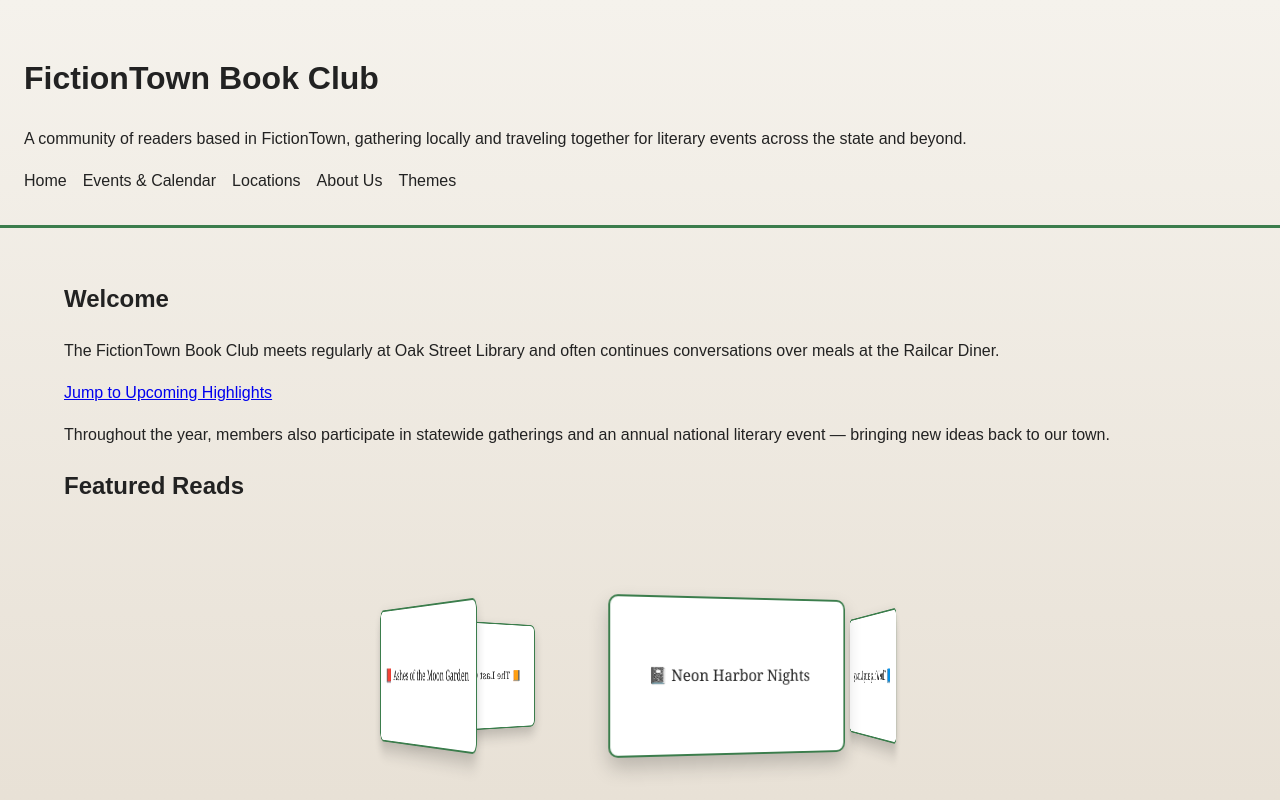
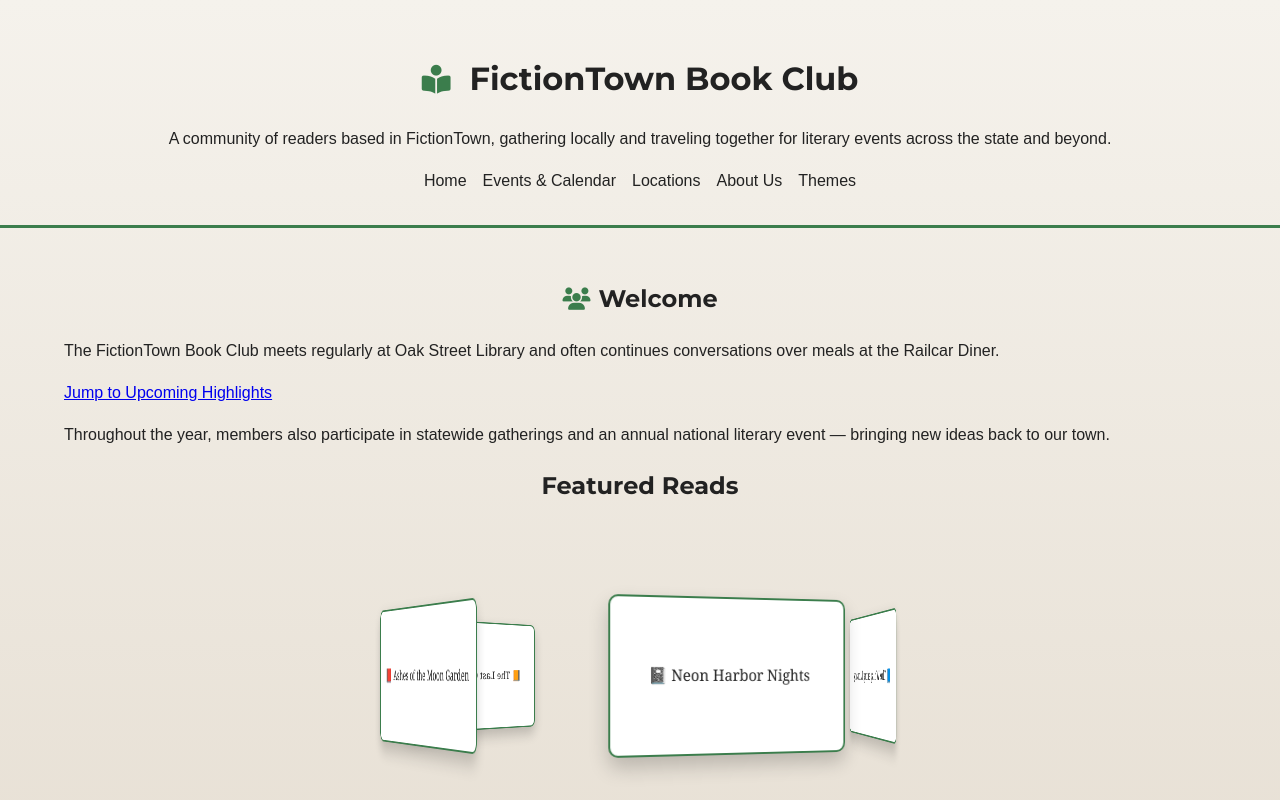
Before and after one commit to axelK-dev/my-website, a plain HTML site: page index.html in a window 1280 px wide. Shown: the top 800 px of the page. Drawn offline with Linux system fonts and the light colour scheme.

Commit message:
Commit with Icon, Peer-suggestions, and Google Font

```diff
--- a/index.html
+++ b/index.html
@@ -1,7 +1,5 @@
 <!DOCTYPE html>
 <html lang="en" data-theme="light">
-
-
 
 <head>
     <meta charset="UTF-8">
@@ -9,16 +7,21 @@
     <meta name="description" content="A fictional community book club based in FictionTown.">
     <meta name="viewport" content="width=device-width, initial-scale=1.0">
     <!-- Favicon -->
-    <link rel="icon" type="image/svg+xml" href="images/Favicon.svg">
+    <link rel="icon" href="images/Favicon.svg">
     <!-- Styles -->
     <link rel="stylesheet" href="styles/styles.css">
+    <script src="https://kit.fontawesome.com/7d7506f8d9.js" crossorigin="anonymous"></script>
+    <link rel="preconnect" href="https://fonts.googleapis.com">
+    <link rel="preconnect" href="https://fonts.gstatic.com" crossorigin>
+    <link
+        href="https://fonts.googleapis.com/css2?family=Audiowide&family=Montserrat:ital,wght@0,100..900;1,100..900&family=Syncopate:wght@400;700&display=swap"
+        rel="stylesheet">
 </head>
-
 
 <body class="page-home">
     <!-- Header section introducing the site -->
     <header>
-        <h1>FictionTown Book Club</h1>
+        <h1><i class="fa-solid fa-book-open-reader"></i> FictionTown Book Club</h1>
         <p>
             A community of readers based in FictionTown, gathering locally and
             traveling together for literary events across the state and beyond.
@@ -49,7 +52,7 @@
     <main>
         <!-- Introduction section -->
         <section>
-            <h2>Welcome</h2>
+            <h2><i class="fa-solid fa-users"></i> Welcome</h2>
             <p>
                 The FictionTown Book Club meets regularly at Oak Street Library and
                 often continues conversations over meals at the Railcar Diner.
--- a/styles/styles.css
+++ b/styles/styles.css
@@ -60,6 +60,16 @@ header {
   border-bottom: 0.2rem solid var(--accent);
 }
 
+footer {
+  padding: 2rem 1.5rem;
+  border-top: 0.2rem solid var(--accent);
+  text-align: center;
+}
+
+main>section:last-of-type>p:last-of-type {
+  text-align: center;
+}
+
 /* FLEXBOX: creates horizontal navigation layout and controls spacing */
 nav ul {
   list-style: none;
@@ -68,6 +78,7 @@ nav ul {
 
   display: flex;
   gap: 1rem;
+  justify-content: center;
 }
 
 /* REMOVE DEFAULT LI SPACING */
@@ -85,6 +96,40 @@ nav a {
 nav a:hover {
   color: var(--accent);
   border-bottom: 0.1rem solid var(--accent);
+}
+
+/* Google Font: Montserrat */
+h1,
+h2 {
+  font-family: "Montserrat", sans-serif;
+}
+
+/* =====================================
+H1 ICON (FONT AWESOME)
+===================================== */
+
+
+h1 i {
+  margin-right: 10px;
+  color: var(--accent);
+  font-size: 1.8rem;
+  /* adjust size here */
+}
+
+header {
+  text-align: center;
+}
+
+h2 {
+  display: flex;
+  justify-content: center;
+  align-items: center;
+  gap: 8px;
+}
+
+h2 i {
+  color: var(--accent);
+  font-size: 1.4rem;
 }
 
 /* =====================================
@@ -181,12 +226,13 @@ KEN BURNS ANIMATION
 
 .about-layout {
   display: flex;
-  flex-wrap: wrap;   /* allow proper wrapping control */
+  flex-wrap: wrap;
+  /* allow proper wrapping control */
   gap: 2rem;
 }
 
 
-.about-layout > div {
+.about-layout>div {
   flex: 0 0 calc(50% - 1rem);
 }
 
```
Also changed, not shown: about.html (+11 -1 lines), events.html (+9 -1 lines), locations.html (+11 -4 lines), images/Favicon.svg, images/Favicon1.svg (added), 1 other file.
